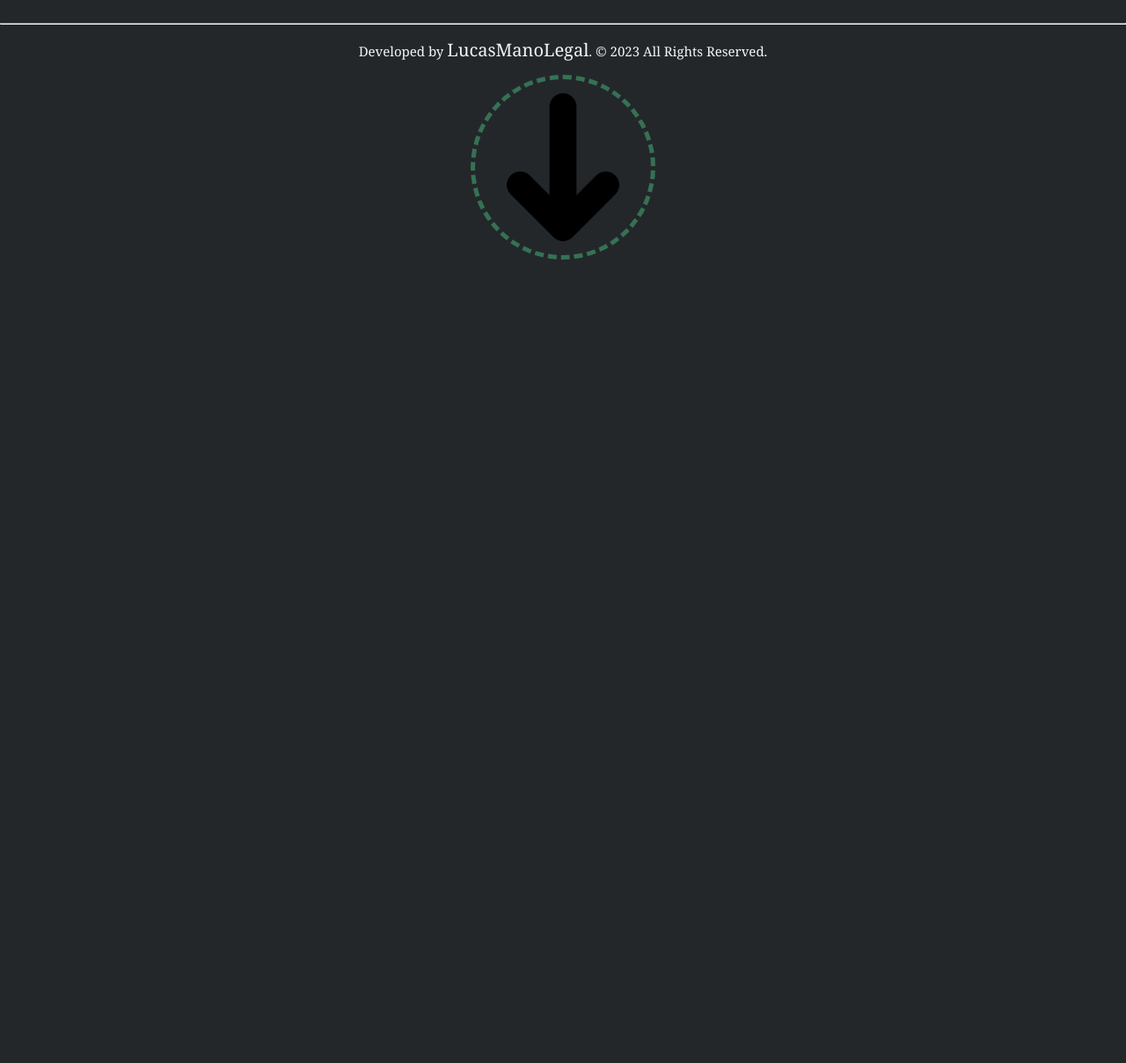
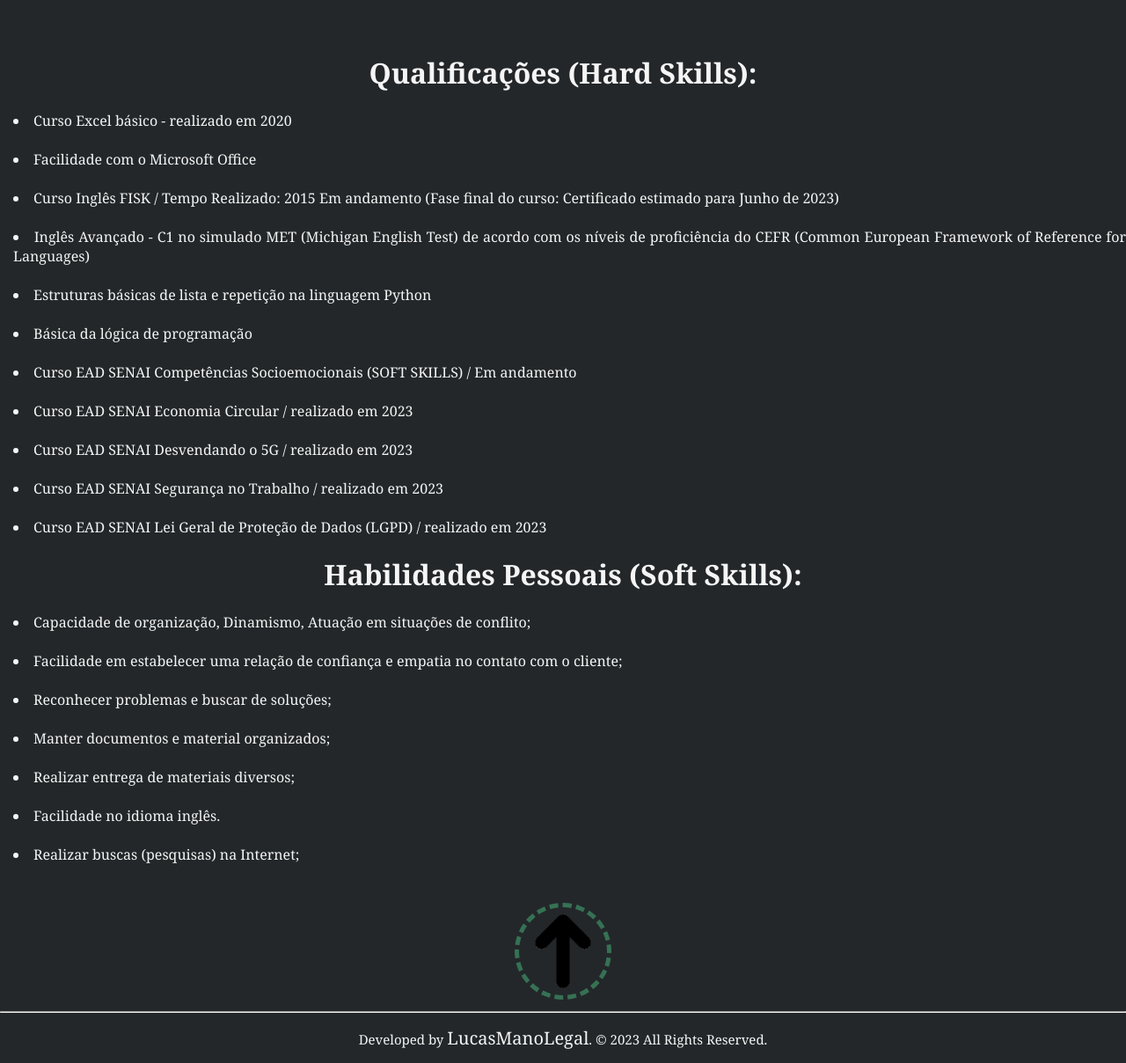
Before and after one commit to LucasManoLegal/SitePessoal-LucasManoLegal, a plain HTML site: page index.html in a window 1280 px wide. Shown: the part 729-1937 px from the top of the page at 88% size. Before the commit the page ends 1029 px from the top, so only its background shows below. Drawn offline with Linux system fonts and the light colour scheme.

Commit message:
Adicionado NavBar em Contatos. Adicionado Hard Skills e Soft Skills no index.

```diff
--- a/index.html
+++ b/index.html
@@ -11,7 +11,7 @@
     <!-- NavBar-->
     <p id="head">SitePessoal-LucasManoLegal</p>
     <div class="NavBar">
-        <div><a href="#">Contatos</a> <a href="file:///C:/dev/SitePessoal-LucasManoLegal/motivacoes.html">Motivações</a> <a href="file:///C:/dev/SitePessoal-LucasManoLegal/index.html">Home</a></div>
+        <div><a href="file:///C:/dev/SitePessoal-LucasManoLegal/Contatos.html?Seu+nome=&Seu+e-mail=&chat=&enviar=Enviar">Contatos</a> <a href="file:///C:/dev/SitePessoal-LucasManoLegal/motivacoes.html">Motivações</a> <a href="file:///C:/dev/SitePessoal-LucasManoLegal/index.html">Home</a></div>
     </div>
     <div>
         <img src="Img/FotoPerfil.jpg" alt="Minha foto">
@@ -41,12 +41,55 @@
     </div>
     <br>
     <div>
+    </div>
+    <br>
+    <h1>Qualificações (Hard Skills):</h1>
+    <div class="HardSkills">
+        <li>Curso Excel básico - realizado em 2020</li>
+        <br>
+        <li>Facilidade com o Microsoft Office</li>
+        <br>
+        <li>Curso Inglês FISK / Tempo Realizado: 2015 Em andamento (Fase final do curso: Certificado estimado para Junho de 2023)</li>
+        <br>
+        <li>Inglês Avançado - C1 no simulado MET (Michigan English Test) de acordo com os níveis de proficiência do CEFR (Common European Framework of Reference for Languages)</li>
+        <br>
+        <li>Estruturas básicas de lista e repetição na linguagem Python</li>
+        <br>
+        <li>Básica da lógica de programação</li>
+        <br>
+        <li>Curso EAD SENAI Competências Socioemocionais (SOFT SKILLS) / Em andamento</li>
+        <br>
+        <li>Curso EAD SENAI Economia Circular / realizado em 2023</li>
+        <br>
+        <li>Curso EAD SENAI Desvendando o 5G / realizado em 2023</li>
+        <br>
+        <li>Curso EAD SENAI Segurança no Trabalho / realizado em 2023</li>
+        <br>
+        <li>Curso EAD SENAI Lei Geral de Proteção de Dados (LGPD) / realizado em 2023</li>
+    </div>
+    <h1>Habilidades Pessoais (Soft Skills):</h1>
+    <div class="SoftSkills">
+        <li>Capacidade de organização, Dinamismo, Atuação em situações de conflito;</li>
+        <br>
+        <li>Facilidade em estabelecer uma relação de confiança e empatia no contato com o cliente;</li>
+        <br>
+        <li>Reconhecer problemas e buscar de soluções;</li>
+        <br>
+        <li>Manter documentos e material organizados;</li>
+        <br>
+        <li>Realizar entrega de materiais diversos;</li>
+        <br>
+        <li>Facilidade no idioma inglês.</li>
+        <br>
+        <li>Realizar buscas (pesquisas) na Internet;</li>
+        <br>
+        <br>
+    </div>
+    <img class="seta" src="Img/seta_cima.png" alt="seta para baixo">
         <!-- Footer-->
         <hr>
         <footer>
             <p>Developed by <a href="http://github.com/LucasManoLegal">LucasManoLegal</a>. © 2023 All Rights Reserved.</p>
         </footer>
-    </div>
-    <img src="Img/seta_baixo.webp" alt="seta para baixo">
 </body>
 </html>
--- a/style.css
+++ b/style.css
@@ -44,3 +44,20 @@ footer{
     margin-top: 25px;
     margin-left: 10px;
 }
+.seta{
+    max-width: 100px;
+    border-style: dashed;
+    border-color: #58f29d5e;
+    border-radius: 100%;
+    border-width: 5px;
+}
+.HardSkills{
+    margin-top: 15px;
+    text-align: justify;
+    margin-left: 15px;
+}
+.SoftSkills{
+    margin-top: 15px;
+    text-align: justify;
+    margin-left: 15px;
+}
--- a/style1.css
+++ b/style1.css
@@ -49,7 +49,7 @@ img{
     border-radius: 10px;
 }
 .seta{
-    max-width: 200px;
+    max-width: 100px;
     border-style: dashed;
     border-color: #58f29d5e;
     border-radius: 100%;
@@ -72,3 +72,10 @@ img{
     margin-top: 25px;
     margin-left: 10px;
 }
+.seta{
+    max-width: 100px;
+    border-style: dashed;
+    border-color: #58f29d5e;
+    border-radius: 100%;
+    border-width: 5px;
+}
--- a/style2.css
+++ b/style2.css
@@ -24,3 +24,26 @@ body{
 .botão:hover{
     background-color: #58f29d5e;
 }
+h1{
+    text-align: center;
+}
+.NavBar{
+    word-spacing: 300px;
+    max-width: 1300px;
+    padding: 15px;
+    margin-bottom: 15px;
+    text-align: center;
+    background-color: #58f29d5e;
+    border: 2px solid #58f29d29;
+    font-family: Cambria;
+    width: 100%;
+    font-size: 15px;
+    text-decoration: none;
+    color: whitesmoke;
+}
+#head{
+    text-align: left;
+    font-size: 25px;
+    margin-top: 25px;
+    margin-left: 10px;
+}
```
Also changed, not shown: Contatos.html (+7 -2 lines).
